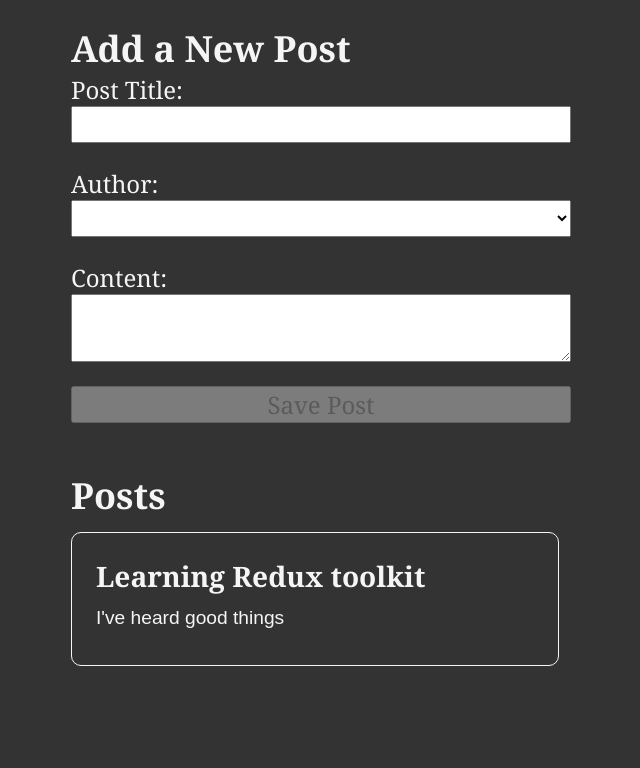
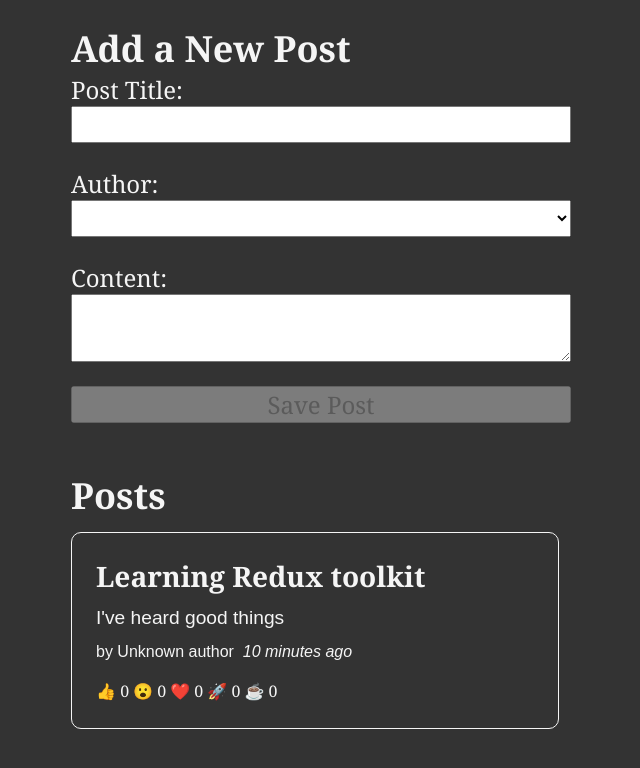
Before and after one commit to hahs-92/redux-toolkit-complete, a React (Vite) app: page / in a window 1280 px wide. Shown: the top 768 px of the page, without its empty margins (319-959 px from the left). Built offline with nearby package versions, Linux system fonts and the light colour scheme.

Commit message:
[added]: PostAuthor, TimeAgo, and ReactionButtons. Finished 2 chapter

```diff
--- a/package.json
+++ b/package.json
@@ -9,6 +9,7 @@
   },
   "dependencies": {
     "@reduxjs/toolkit": "^1.8.3",
+    "date-fns": "^2.28.0",
     "react": "^18.0.0",
     "react-dom": "^18.0.0",
     "react-redux": "^8.0.2"
--- /dev/null
+++ b/src/features/posts/PostAuthor.jsx
@@ -0,0 +1,10 @@
+import { useSelector } from "react-redux";
+//selectors
+import { selectAllUsers } from "../users/usersSlice";
+
+export function PostAuthor({ userId }) {
+  const users = useSelector(selectAllUsers);
+  const author = users.find((user) => user.id === userId);
+
+  return <span>by {author ? author.name : "Unknown author"}</span>;
+}
--- a/src/features/posts/PostList.jsx
+++ b/src/features/posts/PostList.jsx
@@ -1,14 +1,29 @@
 import { useSelector } from "react-redux";
+//components
+import { PostAuthor } from "./PostAuthor";
+import { TimeAgo } from "./TimeAgo";
+import { ReactionButtons } from "./ReactionButton";
+//selectors
 import { selectAllPosts } from "./postsSlice";
 
 export function PostList() {
   //   const posts = useSelector((state) => state.posts.posts);
   const posts = useSelector(selectAllPosts);
 
-  const renderPosts = posts.map((post) => (
+  //no se puede mutar el state(redux-toolkit)
+  const orderedPosts = [...posts]
+    //.slice()
+    .sort((a, b) => b.date.localeCompare(a.date));
+
+  const renderPosts = orderedPosts.map((post) => (
     <article key={post.id}>
       <h3>{post.title}</h3>
       <p>{post.content.substring(0, 100)}</p>
+      <p className="postCredit">
+        <PostAuthor userId={post.userId} />
+        <TimeAgo timestamp={post.date} />
+      </p>
+      <ReactionButtons post={post} />
     </article>
   ));
 
--- /dev/null
+++ b/src/features/posts/ReactionButton.jsx
@@ -0,0 +1,31 @@
+import { useDispatch } from "react-redux";
+import { reactionAdded } from "./postsSlice";
+
+const reactionEmoji = {
+  thumbsUp: "👍",
+  wow: "😮",
+  heart: "❤️",
+  rocket: "🚀",
+  coffee: "☕",
+};
+
+export const ReactionButtons = ({ post }) => {
+  const dispatch = useDispatch();
+
+  const reactionButtons = Object.entries(reactionEmoji).map(([name, emoji]) => {
+    return (
+      <button
+        key={name}
+        type="button"
+        className="reactionButton"
+        onClick={() =>
+          dispatch(reactionAdded({ postId: post.id, reaction: name }))
+        }
+      >
+        {emoji} {post.reactions[name]}
+      </button>
+    );
+  });
+
+  return <div>{reactionButtons}</div>;
+};
--- /dev/null
+++ b/src/features/posts/TimeAgo.jsx
@@ -0,0 +1,17 @@
+import { parseISO, formatDistanceToNow } from "date-fns";
+
+export const TimeAgo = ({ timestamp }) => {
+  let timeAgo = "";
+
+  if (timestamp) {
+    const date = parseISO(timestamp);
+    const timePeriod = formatDistanceToNow(date);
+    timeAgo = `${timePeriod} ago`;
+  }
+  //   &nbsp; es un espacio en blanco
+  return (
+    <span title="timestamp">
+      &nbsp; <i>{timeAgo}</i>
+    </span>
+  );
+};
--- a/src/features/posts/postsSlice.js
+++ b/src/features/posts/postsSlice.js
@@ -1,5 +1,5 @@
 import { createSlice, nanoid } from "@reduxjs/toolkit";
-
+import { sub } from "date-fns";
 const postsSlice = createSlice({
   name: "posts",
   initialState: [
@@ -7,6 +7,14 @@
       id: 1,
       title: "Learning Redux toolkit",
       content: "I've heard good things",
+      date: sub(new Date(), { minutes: 10 }).toISOString(),
+      reactions: {
+        thumbsUp: 0,
+        wow: 0,
+        heart: 0,
+        rocket: 0,
+        coffee: 0,
+      },
     },
   ],
   reducers: {
@@ -23,10 +31,25 @@
             id: nanoid(),
             title,
             content,
-            userId,
+            date: new Date().toISOString(),
+            userId, //nombre del user
+            reactions: {
+              thumbsUp: 0,
+              wow: 0,
+              heart: 0,
+              rocket: 0,
+              coffee: 0,
+            },
           },
         };
       },
+    },
+    reactionAdded(state, action) {
+      const { postId, reaction } = action.payload;
+      const existingPost = state.find((post) => post.id === postId);
+      if (existingPost) {
+        existingPost.reactions[reaction]++;
+      }
     },
   },
 });
@@ -35,7 +58,7 @@
 export const selectAllPosts = (state) => state.posts;
 
 //actions creater
-export const { postAdded } = postsSlice.actions;
+export const { postAdded, reactionAdded } = postsSlice.actions;
 
 //reducer
 export default postsSlice.reducer;
```
Also changed, not shown: 1 other file (tests, documents, lock files or other folders).
